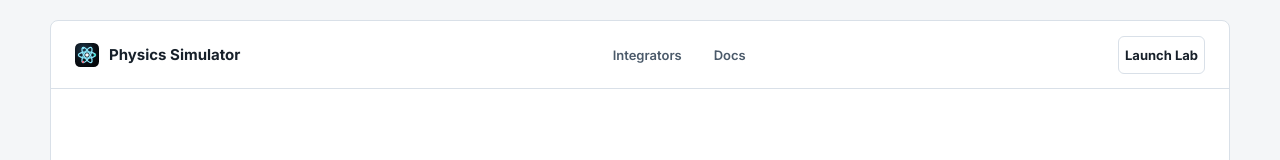
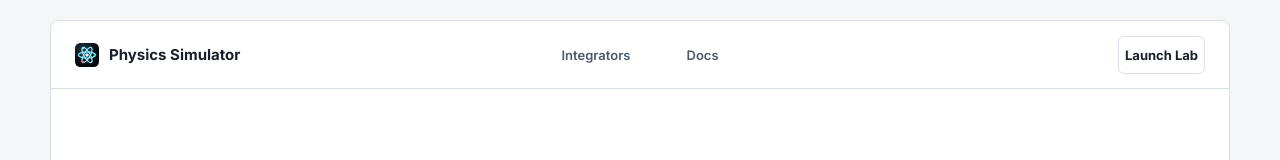
Before and after one commit to ShauryaAttreya37/physics-simulator, a React (Vite) app: page / in a window 1280 px wide. Shown: the top 160 px of the page. Built offline with nearby package versions, Linux system fonts and the light colour scheme.

Commit message:
style: center navigation links and balance hero title symmetry

```diff
--- a/src/pages/Home.css
+++ b/src/pages/Home.css
@@ -22,9 +22,9 @@
 .glass-nav {
   min-height: 68px;
   padding: 0 24px;
-  display: flex;
+  display: grid;
+  grid-template-columns: 1fr auto 1fr;
   align-items: center;
-  justify-content: space-between;
   gap: 24px;
   border-bottom: 1px solid var(--border);
 }
@@ -46,7 +46,7 @@
 .nav-links {
   display: flex;
   align-items: center;
-  gap: 8px;
+  gap: 32px;
 }
 
 .nav-link-btn {
@@ -82,6 +82,10 @@
   text-decoration: none;
 }
 
+.nav-btn {
+  justify-self: end;
+}
+
 .nav-btn:hover,
 .discord-btn:hover {
   background: var(--surface-muted);
@@ -107,6 +111,7 @@
   line-height: 1.04;
   font-weight: 800;
   letter-spacing: -0.02em;
+  text-wrap: balance;
 }
 
 .hero-sub {
```
